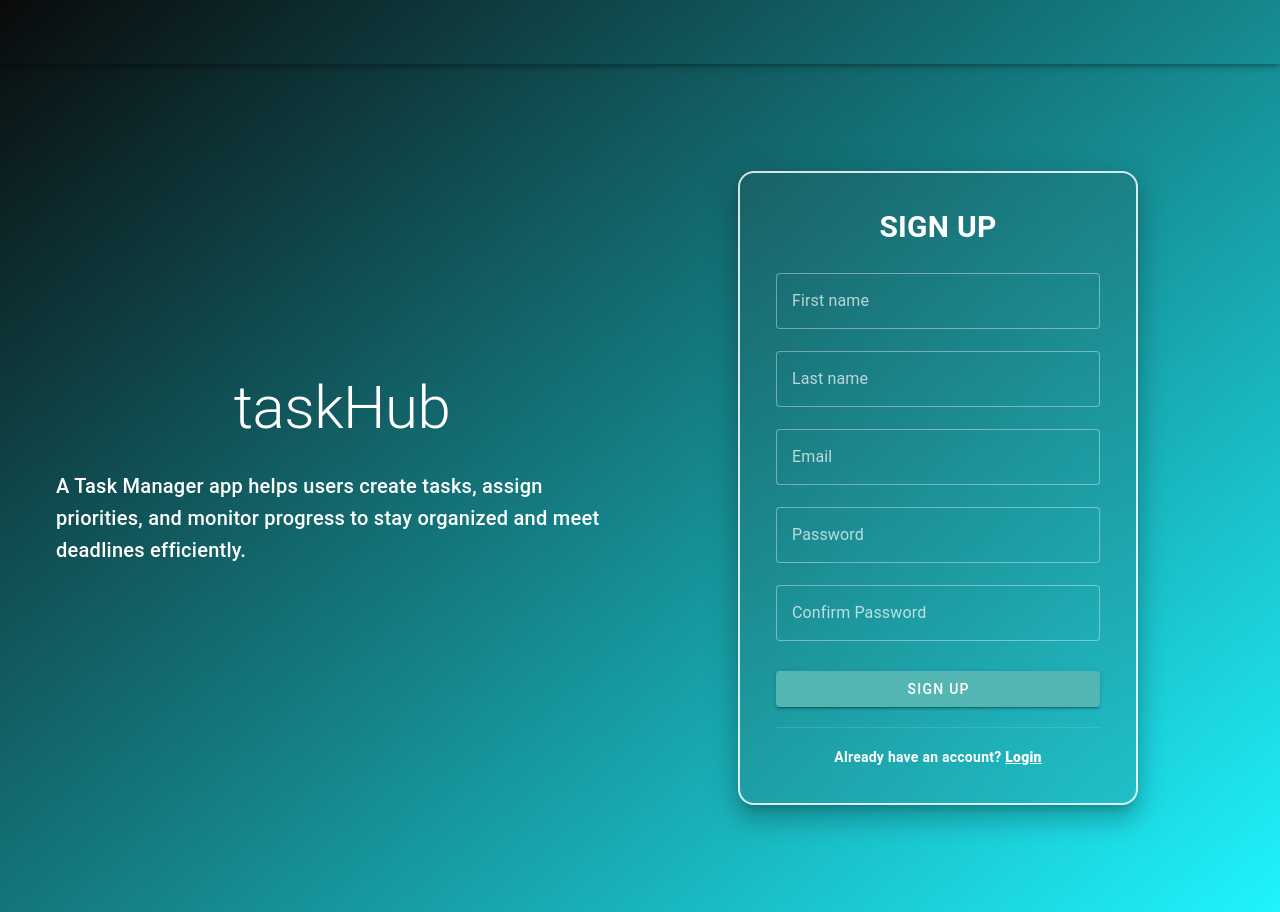
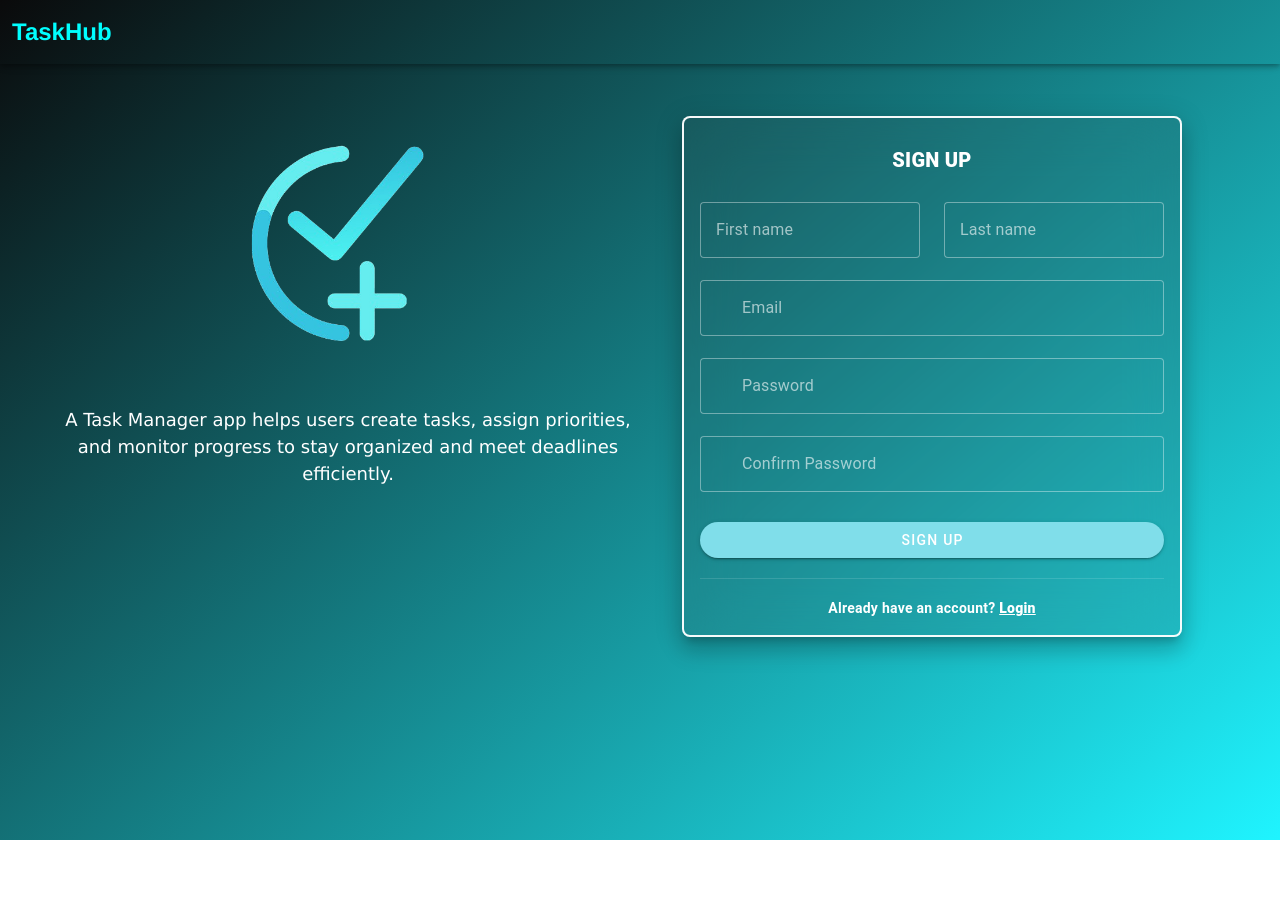
Before and after one commit to cindycariate/task_hub, a Vue app: page /signUp in a window 1280 px wide. After the commit the page ends 840 px from the top, so only its background shows below. Built offline with nearby package versions, Linux system fonts and the light colour scheme.

Commit message:
feat: fixing sign up view

```diff
--- a/src/views/auth/SignUpView.vue
+++ b/src/views/auth/SignUpView.vue
@@ -2,7 +2,7 @@
 import { ref } from 'vue'
 import BackgroundLayout from '@/components/auth/BackgroundLayout.vue'
 
-const theme = ref('dark')
+const theme = ref('light')
 
 function onClick() {
   theme.value = theme.value === 'light' ? 'dark' : 'light'
@@ -14,60 +14,98 @@ function onClick() {
     <v-responsive>
       <v-app :theme="theme" class="transparent-app">
         <v-app-bar class="px-3" color="transparent">
+          <h3 class="text-logo font-weight-black">TaskHub</h3>
+
           <v-spacer></v-spacer>
 
-          <v-btn
-            :prepend-icon="theme === 'light' ? 'mdi-weather-sunny' : 'mdi-weather-night'"
-            slim
-            @click="onClick"
-          ></v-btn>
+          <!-- <v-btn
+          :prepend-icon="theme === 'light' ? 'mdi-weather-sunny' : 'mdi-weather-night'"
+          text="Toggle Theme"
+          slim
+          @click="onClick"
+        ></v-btn>-->
         </v-app-bar>
 
         <v-main>
-          <v-container class="transparent-container">
-            <v-row class="d-flex justify-center align-center" style="min-height: 100vh">
+          <v-container class="d-flex justify-center align-center my-4">
+            <v-row justify="center" align-content="center" no-gutters="">
               <v-col cols="12" md="6">
-                <h1 class="text-center text-h2" color="">taskHub</h1>
-                <h4 class="text-white justify-content-center py-8 text-h6">
+                <v-img
+                  class="mx-auto"
+                  :width="290"
+                  aspect-ratio="16/9"
+                  cover
+                  src="/logo_icon.png"
+                  alt="TaskHub"
+                ></v-img>
+                <p class="description text-center mb-5">
                   A Task Manager app helps users create tasks, assign priorities, and monitor
                   progress to stay organized and meet deadlines efficiently.
-                </h4>
-              </v-col>
-
-              <v-col cols="12" md="6" class="d-flex justify-center align-center py-8">
-                <v-card class="glassmorphic-card" elevation="16" max-width="900">
+                </p></v-col
+              >
+              <v-col cols="12" md="6">
+                <v-card
+                  class="glassmorphic-card mx-auto"
+                  :max-width="'500'"
+                  elevation="14"
+                  rounded="lg"
+                >
                   <template v-slot:title>
-                    <span class="text-center d-block font-weight-white"><h2>SIGN UP</h2></span>
+                    <span class="font-weight-black text-center d-block text-uppercase pt-4"
+                      >sign up</span
+                    >
                   </template>
 
-                  <v-card-text class="pt-3">
+                  <v-card-text class="pt-4">
                     <v-form fast-fail @submit.prevent>
-                      <v-text-field label="First name" variant="outlined"> </v-text-field>
-                      <v-text-field label="Last name" variant="outlined"> </v-text-field>
-                      <v-text-field label="Email" variant="outlined"> </v-text-field>
+                      <v-row>
+                        <v-col cols="12" sm="6">
+                          <v-text-field label="First name" variant="outlined"></v-text-field
+                        ></v-col>
+                        <v-col cols="12" sm="6">
+                          <v-text-field label="Last name" variant="outlined"></v-text-field
+                        ></v-col>
+                      </v-row>
 
-                      <v-text-field label="Password" type="password" variant="outlined">
-                      </v-text-field>
-                      <v-text-field label="Confirm Password" type="password" variant="outlined">
-                      </v-text-field>
+                      <v-text-field
+                        label="Email"
+                        variant="outlined"
+                        prepend-inner-icon="mdi-email"
+                      ></v-text-field>
 
-                      <v-btn class="mt-2 rounded" color="secondary" type="submit" block
+                      <v-text-field
+                        label="Password"
+                        type="password"
+                        variant="outlined"
+                        prepend-inner-icon="mdi-lock"
+                      ></v-text-field>
+                      <v-text-field
+                        label="Confirm Password"
+                        type="password"
+                        variant="outlined"
+                        prepend-inner-icon="mdi-lock"
+                      ></v-text-field>
+
+                      <v-btn
+                        class="mt-2 text-white"
+                        type="submit"
+                        color="cyan-lighten-3"
+                        rounded="xl"
+                        block
                         >Sign up</v-btn
                       >
                     </v-form>
                     <v-divider class="my-5"></v-divider>
                     <h4 class="text-center">
                       Already have an account?
-                      <RouterLink class="text-white" to="/"><b>Login</b></RouterLink>
+                      <RouterLink style="color: white" to="/"><b>Login</b></RouterLink>
                     </h4>
                   </v-card-text>
-                </v-card></v-col
-              >
+                </v-card>
+              </v-col>
             </v-row>
           </v-container>
         </v-main>
-
-        <!-- <v-footer color="transparent">2024-Copyright TaskHub</v-footer> -->
       </v-app>
     </v-responsive>
   </BackgroundLayout>
@@ -77,15 +115,25 @@ function onClick() {
 .transparent-app {
   background: transparent;
 }
+
 .glassmorphic-card {
   color: white;
   background: rgba(64, 64, 64, 0.15); /* Transparent white */
-  backdrop-filter: blur(25px); /* Frosted glass effect */
-  -webkit-backdrop-filter: blur(10px); /* Safari support */
-  border: 2px solid rgba(255, 255, 255, 0.826); /* Frosted border */
-  border-radius: 16px; /* Rounded corners */
-  box-shadow: 0 4px 6px rgba(0, 0, 0, 0.1); /* Shadow for depth */
-  padding: 20px; /* Optional padding for inner spacing */
-  width: 70%;
+  backdrop-filter: blur(25px);
+  border: 2px solid rgba(255, 255, 255, 0.959); /* Frosted border */
+}
+.description {
+  font-size: 18px;
+  color: white;
+  text-align: center;
+  font-family: 'Lucida Sans', 'Lucida Sans Regular', 'Lucida Grande', 'Lucida Sans Unicode', Geneva,
+    Verdana, sans-serif;
+}
+
+.text-logo {
+  color: aqua;
+  font-family: 'Franklin Gothic Medium', 'Arial Narrow', Arial, sans-serif;
+  font-weight: bolder;
+  font-size: x-large;
 }
 </style>
```
